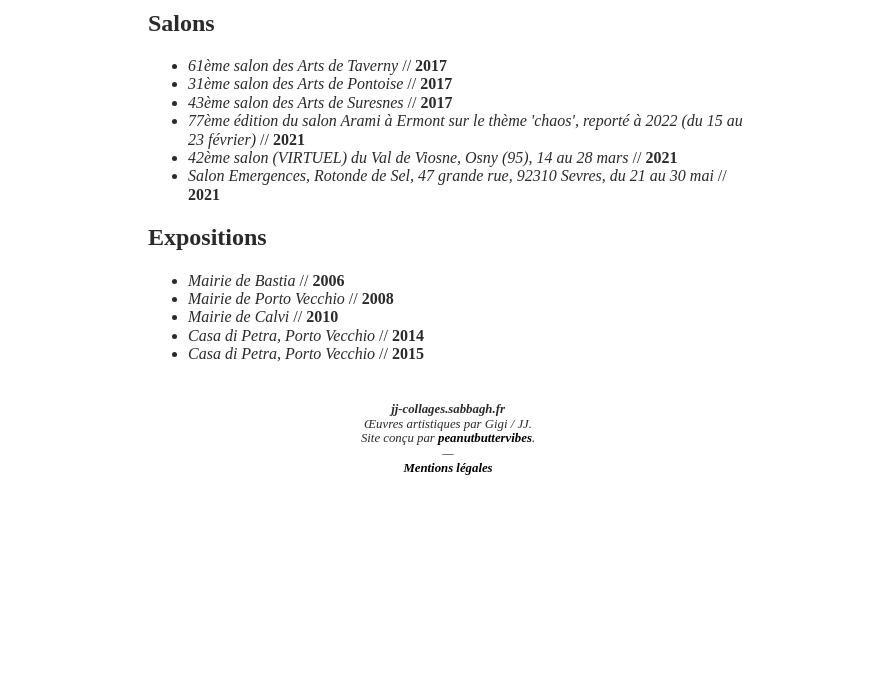
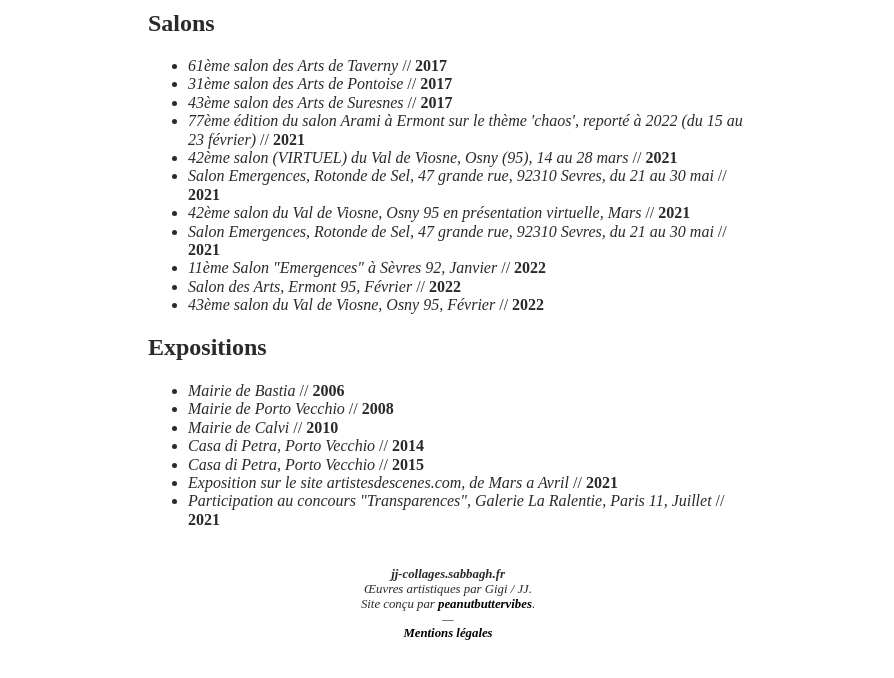
Before and after one commit to jj-collages/jj-collages.github.io, a plain HTML site: page exhibitions.html in a window 1280 px wide. Shown: the part 112-790 px from the top of the page, without its empty margins (192-1086 px from the left). Drawn offline with Linux system fonts and the light colour scheme; a web font is replaced by a local one.

Commit message:
Ajout des expos

```diff
--- a/exhibitions.html
+++ b/exhibitions.html
@@ -48,7 +48,6 @@
   <h2>Salons</h2>
   <ul id="exhibitions">
 
-
     <li class="exhibition">
       <em>61ème salon des Arts de Taverny</em> // <strong>2017</strong>
     </li>
@@ -72,17 +71,6 @@
     </li>
 
 
-
-
-
-
-
-
-
-
-
-
-
     <li class="exhibition">
       <em>42ème salon (VIRTUEL) du Val de Viosne, Osny (95), 14 au 28 mars</em> // <strong>2021</strong>
     </li>
@@ -93,19 +81,29 @@
       <em>Salon Emergences, Rotonde de Sel, 47 grande rue, 92310 Sevres, du 21 au 30 mai</em> // <strong>2021</strong>
     </li>
 
+    <li class="exhibition">
+      <em>42ème salon du Val de Viosne, Osny 95 en présentation virtuelle, Mars</em> // <strong>2021</strong>
+    </li>
+
+    <li class="exhibition">
+      <em>Salon Emergences, Rotonde de Sel, 47 grande rue, 92310 Sevres, du 21 au 30 mai</em> // <strong>2021</strong>
+    </li>
+
+    <li class="exhibition">
+      <em>11ème Salon "Emergences" à Sèvres 92, Janvier</em> // <strong>2022</strong>
+    </li>
+
+    <li class="exhibition">
+      <em>Salon des Arts, Ermont 95, Février</em> // <strong>2022</strong>
+    </li>
+
+    <li class="exhibition">
+      <em>43ème salon du Val de Viosne, Osny 95, Février</em> // <strong>2022</strong>
+    </li>
 
   </ul>
   <h2>Expositions</h2>
   <ul id="exhibitions">
-
-
-
-
-
-
-
-
-
 
     <li class="exhibition">
       <em>Mairie de Bastia</em> // <strong>2006</strong>
@@ -135,7 +133,14 @@
       <em>Casa di Petra, Porto Vecchio</em> // <strong>2015</strong>
     </li>
 
+    <li class="exhibition">
+      <em>Exposition sur le site artistesdescenes.com, de Mars a Avril</em> // <strong>2021</strong>
+    </li>
 
+    <li class="exhibition">
+      <em>Participation au concours "Transparences", Galerie La Ralentie, Paris
+      11, Juillet </em> // <strong>2021</strong>
+    </li>
 
 
 
```
